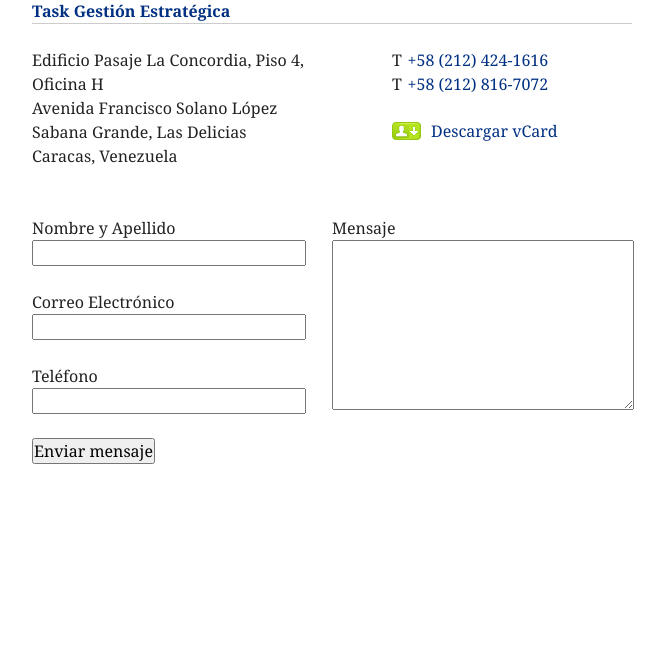
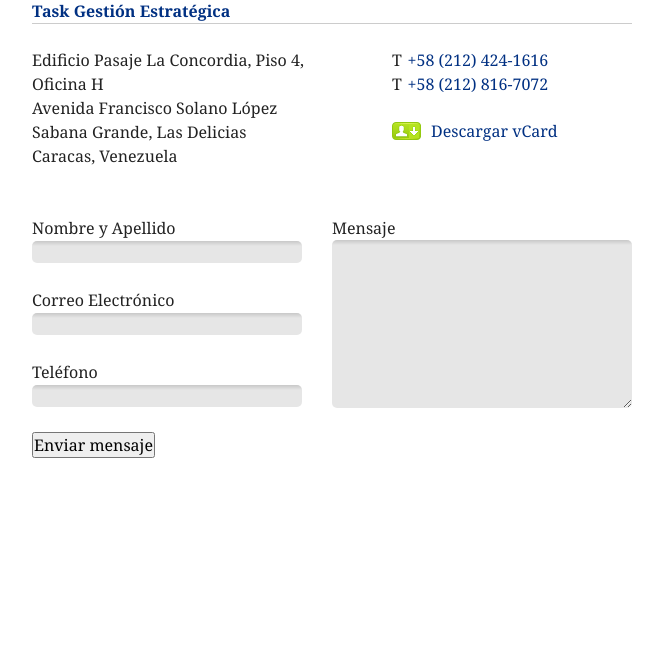
Before and after one commit to gesteves/taskgestion, a Python web app: template templates/index.html in a window 1280 px wide. Shown: the part 4546-5200 px from the top of the page, without its empty margins (358-1023 px from the left). After the commit the page ends 5004 px from the top, so only its background shows below. Run offline with Jinja, Linux system fonts and the light colour scheme; the template is opened without the code that fills it, so the values that code supplies are empty; some libraries are stand-ins or nearby versions.

Commit message:
Added a bit of CSS to the contact form

```diff
--- a/static/css/main.css
+++ b/static/css/main.css
@@ -290,6 +290,13 @@ address {
 	margin:0;
 }
 
+#contacto input[type=text], #contacto textarea {
+	background:-webkit-gradient(linear, left top, left 5, from(rgba(200,200,200,1)), to(rgba(230,230,230,1)));
+	-webkit-border-radius:5px;
+	-moz-border-radius:5px;
+	border:none;
+}
+
 #contacto p.submit {
 	clear:both;
 }
```
